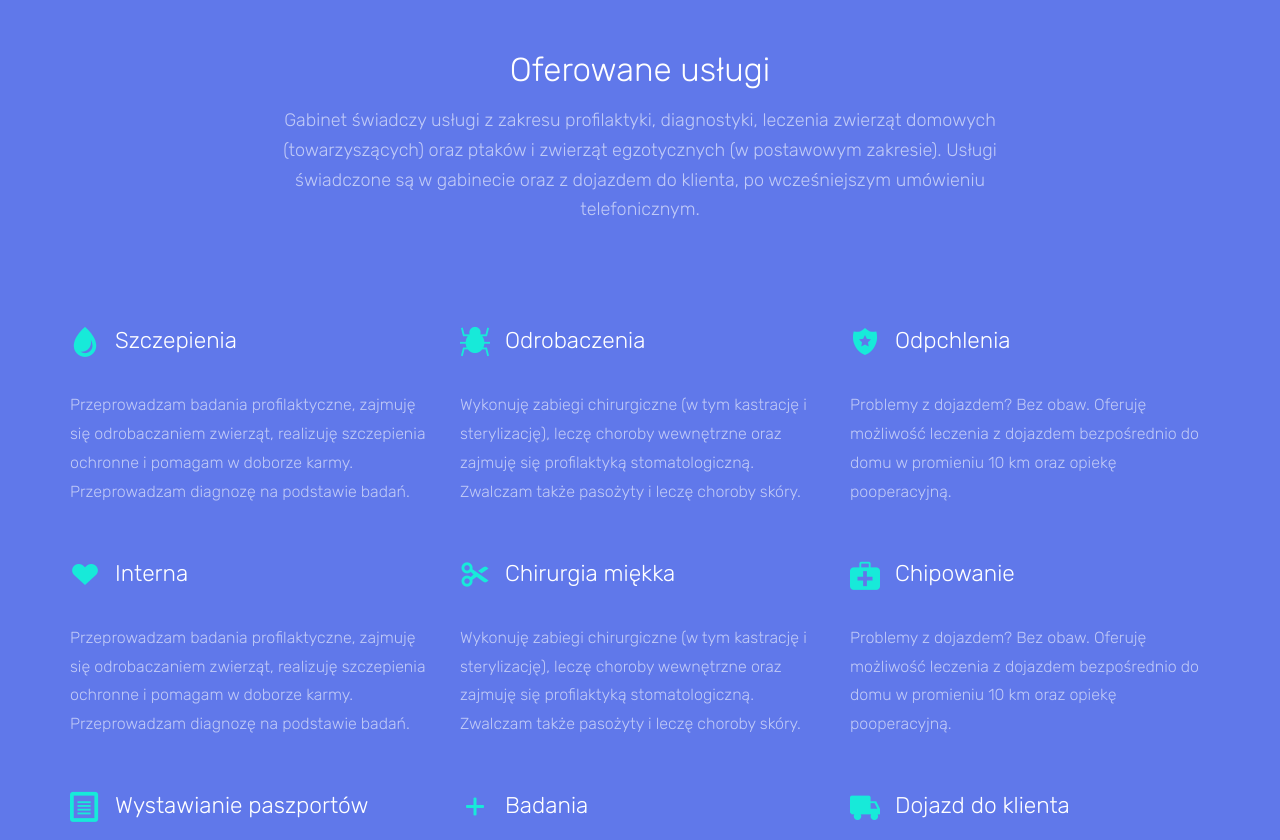
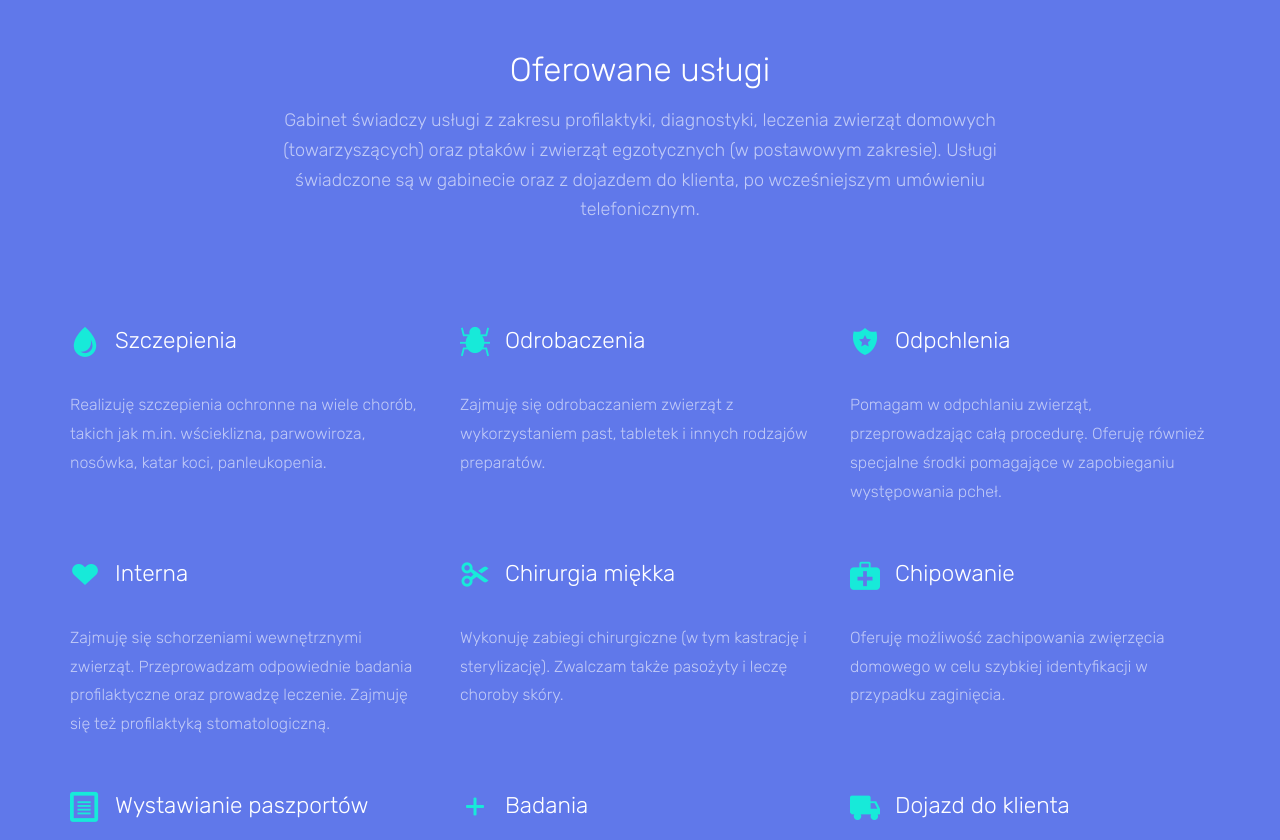
Before and after one commit to Delside/WeterynarzRybnik, a website: page index.html in a window 1280 px wide. Shown: the part 1960-2800 px from the top of the page. Drawn offline with Linux system fonts and the light colour scheme; files whose address does not match are found by name.

Commit message:
Hours update, new services descriptions

```diff
--- a/index.html
+++ b/index.html
@@ -80,11 +80,9 @@
               <div class="icon"><i class="icon-list"></i></div>
               <h3>Godziny otwarcia</h3>
               <p>
-                Pon: 12:00 - 18:00<br>
-                Wt, Śr, Czw:  14:00 - 22:00<br>
-                Pt: 12:00 - 22:00<br>
-                Sob: 9:00 - 14:00<br>
-                <br>
+                Pn - Pt:  12:00 - 20:00<br>
+                Sob - Nd:  wizyty umówione telefoniczne<br>
+                Święta:  wizyty umówione telefoniczne<br>
               </p>
               <a href="https://m.me/weterynarzrybnik" target="_blank" class="btn btn-primary btn-lg btn-block" role="button">Napisz na Messengerze</a>
           </div>
@@ -137,43 +135,43 @@
       <div class="row">
         <div class="col-md-4 col-sm-6 col-xs-12 probootstrap-animate">
           <h3 class="heading-with-icon"><i class="icon-droplet"></i> <span>Szczepienia</span></h3>
-          <p>Przeprowadzam badania profilaktyczne, zajmuję się odrobaczaniem zwierząt, realizuję szczepienia ochronne i pomagam w doborze karmy. Przeprowadzam diagnozę na podstawie badań.</p>
+          <p>Realizuję szczepienia ochronne na wiele chorób, takich jak m.in. wścieklizna, parwowiroza, nosówka, katar koci, panleukopenia.</p>
         </div>
         <div class="col-md-4 col-sm-6 col-xs-12 probootstrap-animate">
           <h3 class="heading-with-icon"><i class="icon-bug"></i> <span>Odrobaczenia</span></h3>
-          <p>Wykonuję zabiegi chirurgiczne (w tym kastrację i sterylizację), leczę choroby wewnętrzne oraz zajmuję się profilaktyką stomatologiczną. Zwalczam także pasożyty i leczę choroby skóry.</p>
+          <p>Zajmuję się odrobaczaniem zwierząt z wykorzystaniem past, tabletek i innych rodzajów preparatów.</p>
         </div>
         <div class="clearfix visible-sm-block"></div>
         <div class="col-md-4 col-sm-6 col-xs-12 probootstrap-animate">
           <h3 class="heading-with-icon"><i class="icon-shield"></i> <span>Odpchlenia</span></h3>
-          <p>Problemy z dojazdem? Bez obaw. Oferuję możliwość leczenia z dojazdem bezpośrednio do domu w promieniu 10 km oraz opiekę pooperacyjną.</p>
+          <p>Pomagam w odpchlaniu zwierząt, przeprowadzając całą procedurę. Oferuję również specjalne środki pomagające w zapobieganiu występowania pcheł.</p>
         </div>
         <div class="clearfix visible-sm-block"></div>
       </div>
       <div class="row">
         <div class="col-md-4 col-sm-6 col-xs-12 probootstrap-animate">
           <h3 class="heading-with-icon"><i class="icon-heart"></i> <span>Interna</span></h3>
-          <p>Przeprowadzam badania profilaktyczne, zajmuję się odrobaczaniem zwierząt, realizuję szczepienia ochronne i pomagam w doborze karmy. Przeprowadzam diagnozę na podstawie badań.</p>
+          <p>Zajmuję się schorzeniami wewnętrznymi zwierząt. Przeprowadzam odpowiednie badania profilaktyczne oraz prowadzę leczenie. Zajmuję się też profilaktyką stomatologiczną.</p>
         </div>
         <div class="col-md-4 col-sm-6 col-xs-12 probootstrap-animate">
           <h3 class="heading-with-icon"><i class="icon-scissors"></i> <span>Chirurgia miękka</span></h3>
-          <p>Wykonuję zabiegi chirurgiczne (w tym kastrację i sterylizację), leczę choroby wewnętrzne oraz zajmuję się profilaktyką stomatologiczną. Zwalczam także pasożyty i leczę choroby skóry.</p>
+          <p>Wykonuję zabiegi chirurgiczne (w tym kastrację i sterylizację). Zwalczam także pasożyty i leczę choroby skóry.</p>
         </div>
         <div class="clearfix visible-sm-block"></div>
         <div class="col-md-4 col-sm-6 col-xs-12 probootstrap-animate">
           <h3 class="heading-with-icon"><i class="icon-aid-kit"></i> <span>Chipowanie</span></h3>
-          <p>Problemy z dojazdem? Bez obaw. Oferuję możliwość leczenia z dojazdem bezpośrednio do domu w promieniu 10 km oraz opiekę pooperacyjną.</p>
+          <p>Oferuję możliwość zachipowania zwięrzęcia domowego w celu szybkiej identyfikacji w przypadku zaginięcia.</p>
         </div>
         <div class="clearfix visible-sm-block"></div>
       </div>
       <div class="row">
         <div class="col-md-4 col-sm-6 col-xs-12 probootstrap-animate">
           <h3 class="heading-with-icon"><i class="icon-file-text"></i> <span>Wystawianie paszportów</span></h3>
-          <p>Przeprowadzam badania profilaktyczne, zajmuję się odrobaczaniem zwierząt, realizuję szczepienia ochronne i pomagam w doborze karmy. Przeprowadzam diagnozę na podstawie badań.</p>
+          <p>Wystawiam paszporty na potrzeby przemieszczania zwierząt domowych na terenie innych krajów.</p>
         </div>
         <div class="col-md-4 col-sm-6 col-xs-12 probootstrap-animate">
           <h3 class="heading-with-icon"><i class="icon-plus"></i> <span>Badania</span></h3>
-          <p>Wykonuję zabiegi chirurgiczne (w tym kastrację i sterylizację), leczę choroby wewnętrzne oraz zajmuję się profilaktyką stomatologiczną. Zwalczam także pasożyty i leczę choroby skóry.</p>
+          <p>Wykonuję okresowe, profilaktyczne badania zwierzętom, w tym: USG, morfologia krwi, biochemia krwi, badania mikroskopowe. </p>
         </div>
         <div class="clearfix visible-sm-block"></div>
         <div class="col-md-4 col-sm-6 col-xs-12 probootstrap-animate">
```
